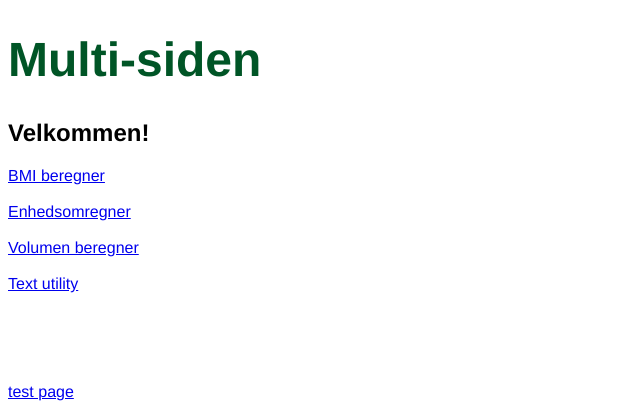
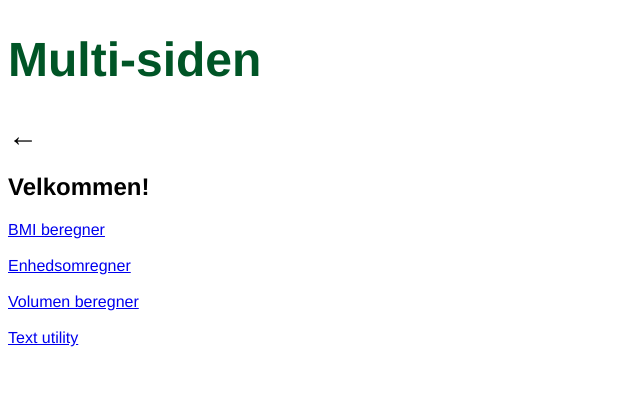
Before and after one commit to jasonj06/multi_siden, a Flask app: page / in a window 1280 px wide. Shown: the top 420 px of the page, without its empty margins (0-640 px from the left). Run offline with Flask 3, Linux system fonts and the light colour scheme.

Commit message:
Remove underline from back button

```diff
--- a/static/style.css
+++ b/static/style.css
@@ -1,6 +1,12 @@
 .positive { color: #11dd11;}
 
 .negative { color: #dd1111;}
+
+.no-underlines {
+    text-decoration: none;
+    color: #000000;
+    font-size: 30px;
+}
 
 .button {
     background-color: #4CAF50; /* Green */
--- a/templates/base.html
+++ b/templates/base.html
@@ -7,6 +7,7 @@
 
 <body>
 <h1>Multi-siden</h1>
+<a href="/" class="no-underlines">←</a>
 {% block content %}{% endblock %}
 </body>
 </html>
```
